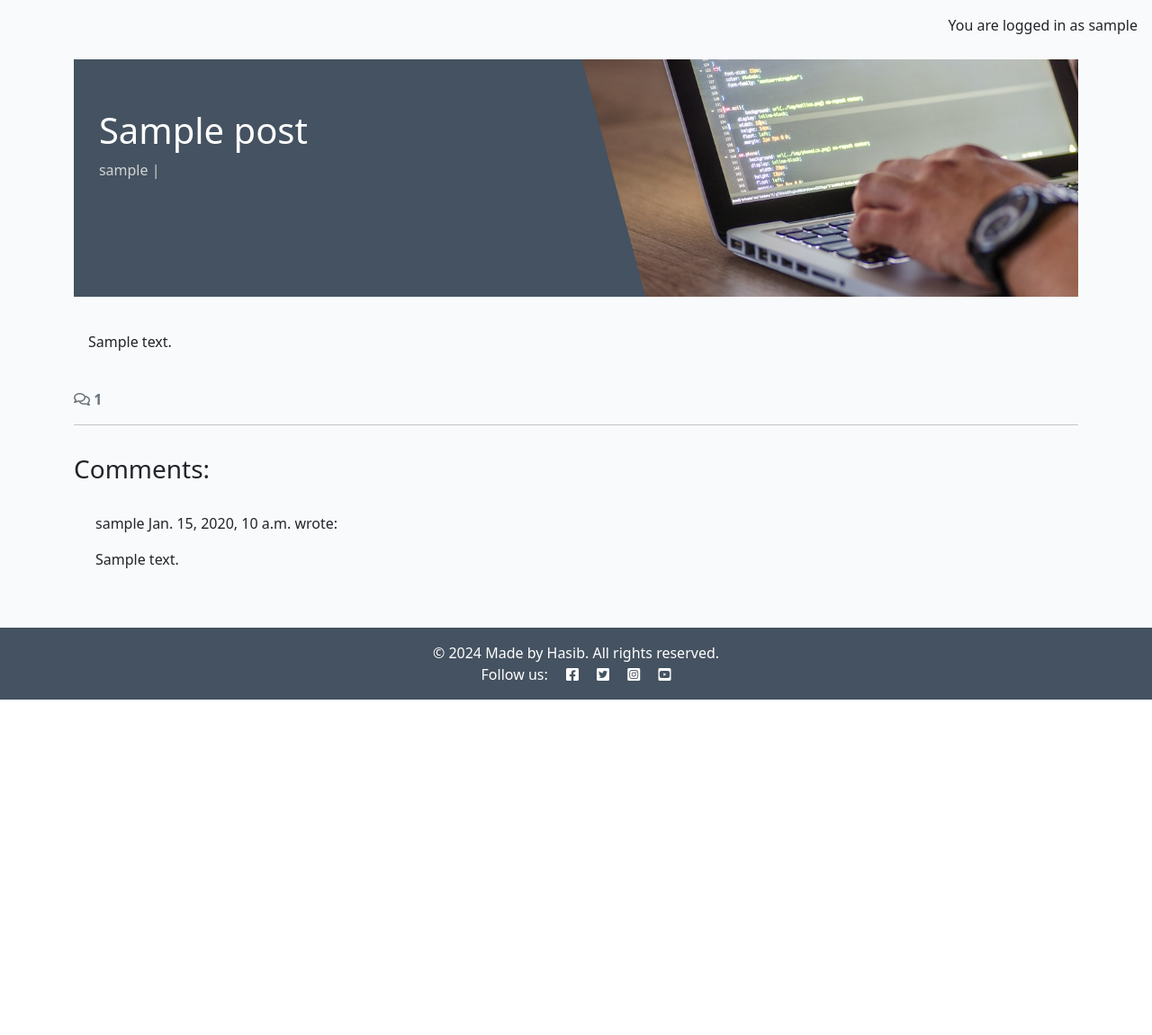
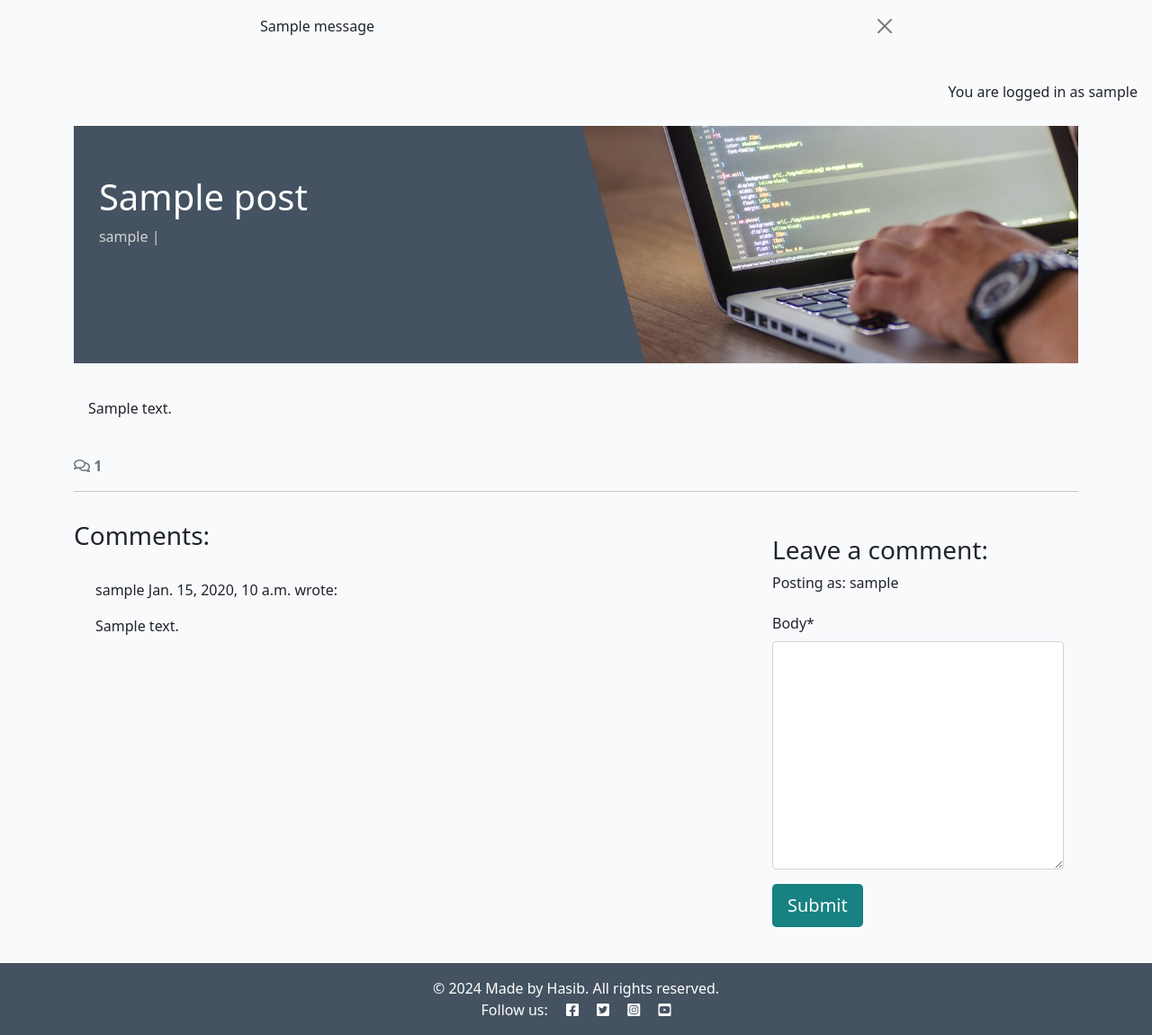
Before and after one commit to HasibullahFathi/django-blog, a Django app: a page that uses templates/base.html in a window 1280 px wide. Shown: the part 60-1211 px from the top of the page at 90% size. Before the commit the page ends 838 px from the top, so only its background shows below. Run offline with Django 4.2, Linux system fonts and the light colour scheme; a user stored in the database is signed in; tables that the repository leaves empty hold one stand-in row (values such as "Sample post"); one stand-in notice (Sample message) is shown; some libraries are stand-ins or nearby versions.

Commit message:
add comment to a post and show success msg

```diff
--- /dev/null
+++ b/blog/forms.py
@@ -0,0 +1,8 @@
+from .models import Comment
+from django import forms
+
+
+class CommentForm(forms.ModelForm):
+    class Meta:
+        model = Comment
+        fields = ('body',)
--- a/blog/templates/blog/post_detail.html
+++ b/blog/templates/blog/post_detail.html
@@ -1,5 +1,6 @@
 {% extends 'base.html' %} {% block content %}
 {% load static %}
+{% load crispy_forms_tags %}
 
 <div class="masthead">
     <div class="container">
@@ -71,6 +72,24 @@
                 {% endfor %}
             </div>
         </div>
+        <!-- Creating New Comments -->
+    <div class="col-md-4 card mb-4 mt-3">
+        <div class="card-body">
+          {% if user.is_authenticated %}
+          <h3>Leave a comment:</h3>
+          <p>Posting as: {{ user.username }}</p>
+          <form id="commentForm" method="post"
+            style="margin-top: 1.3em;">
+            {{ comment_form | crispy }}
+            {% csrf_token %}
+            <button id="submitButton" type="submit"
+              class="btn btn-signup btn-lg">Submit</button>
+          </form>
+          {% else %}
+          <p>Log in to leave a comment</p>
+          {% endif %}
+        </div>
+      </div>
     </div>
 </div>
 
--- a/blog/views.py
+++ b/blog/views.py
@@ -1,6 +1,9 @@
 from django.shortcuts import render, get_object_or_404
 from django.views import generic
+from django.contrib import messages
 from .models import Post
+from .forms import CommentForm
+
 
 # Create your views here.
 
@@ -30,6 +33,20 @@ def post_detail(request, slug):
     comments = post.comments.all().order_by("-created_on")
     comment_count = post.comments.filter(approved=True).count()
 
+    if request.method == "POST":
+        comment_form = CommentForm(data=request.POST)
+        if comment_form.is_valid():
+            comment = comment_form.save(commit=False)
+            comment.author = request.user
+            comment.post = post
+            comment.save()
+            messages.add_message(
+            request, messages.SUCCESS,
+            'Comment submitted and awaiting approval'
+            )
+
+    comment_form = CommentForm()
+
     return render(
         request,
         "blog/post_detail.html",
@@ -37,5 +54,6 @@ def post_detail(request, slug):
             "post": post,
             "comments": comments,
             "comment_count": comment_count,
+            "comment_form": comment_form,
         },
     )
--- a/codestar/settings.py
+++ b/codestar/settings.py
@@ -47,6 +47,8 @@ INSTALLED_APPS = [
     'allauth',
     'allauth.account',
     'allauth.socialaccount',
+    'crispy_forms',
+    'crispy_bootstrap5',
     'django_summernote',
     'blog',
     'about',
@@ -56,6 +58,8 @@ INSTALLED_APPS = [
 SITE_ID = 1
 LOGIN_REDIRECT_URL = '/'
 LOGOUT_REDIRECT_URL = '/'
+CRISPY_ALLOWED_TEMPLATE_PACKS = "bootstrap5"
+CRISPY_TEMPLATE_PACK = "bootstrap5"
 
 
 MIDDLEWARE = [
--- a/requirements.txt
+++ b/requirements.txt
@@ -1,7 +1,9 @@
 asgiref==3.8.1
+crispy-bootstrap5==0.7
 dj-database-url==0.5.0
 Django==4.2.15
 django-allauth==0.57.2
+django-crispy-forms==2.3
 django-summernote==0.8.20.0
 gunicorn==20.1.0
 oauthlib==3.2.2
--- a/templates/base.html
+++ b/templates/base.html
@@ -72,6 +72,20 @@
             </div>
         </div>
     </nav>
+    <!-- displaying Django messages -->
+    <div class="container">
+        <div class="row">
+            <div class="col-md-8 offset-md-2">
+                {% for message in messages %}
+                <div class="alert {{ message.tags }} alert-dismissible
+          fade show" id="msg" role="alert">
+                    {{ message | safe }}
+                    <button type="button" class="btn-close" data-bs-dismiss="alert" aria-label="Close"></button>
+                </div>
+                {% endfor %}
+            </div>
+        </div>
+    </div>
 
     <main class="flex-shrink-0 main-bg">
         {% if user.is_authenticated %}
```
